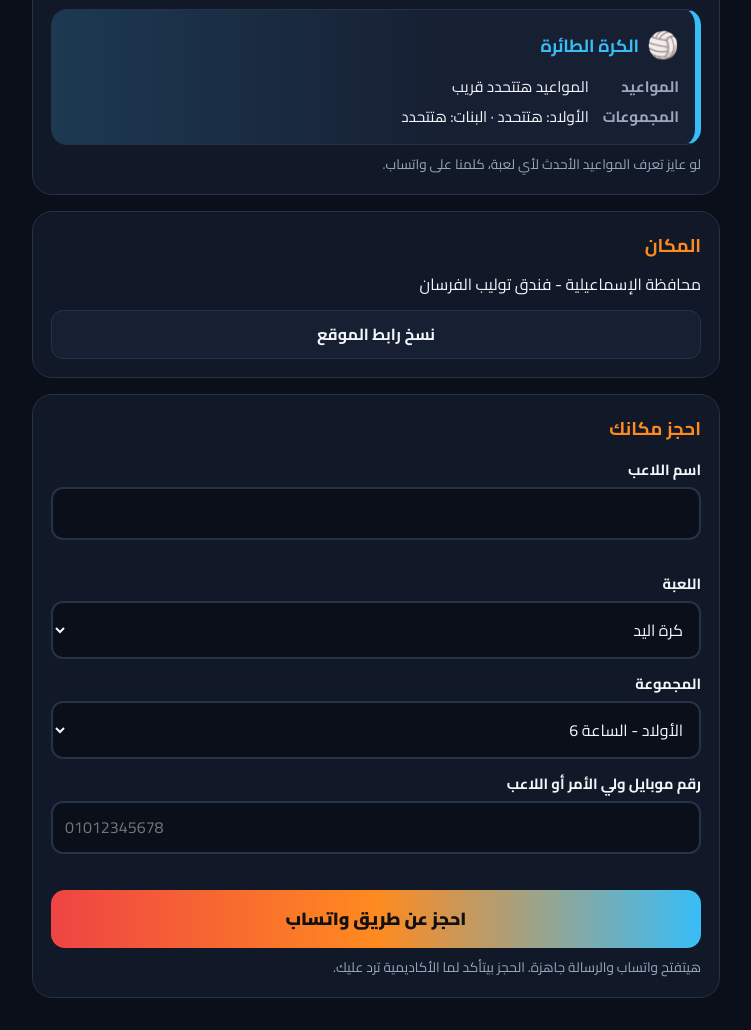
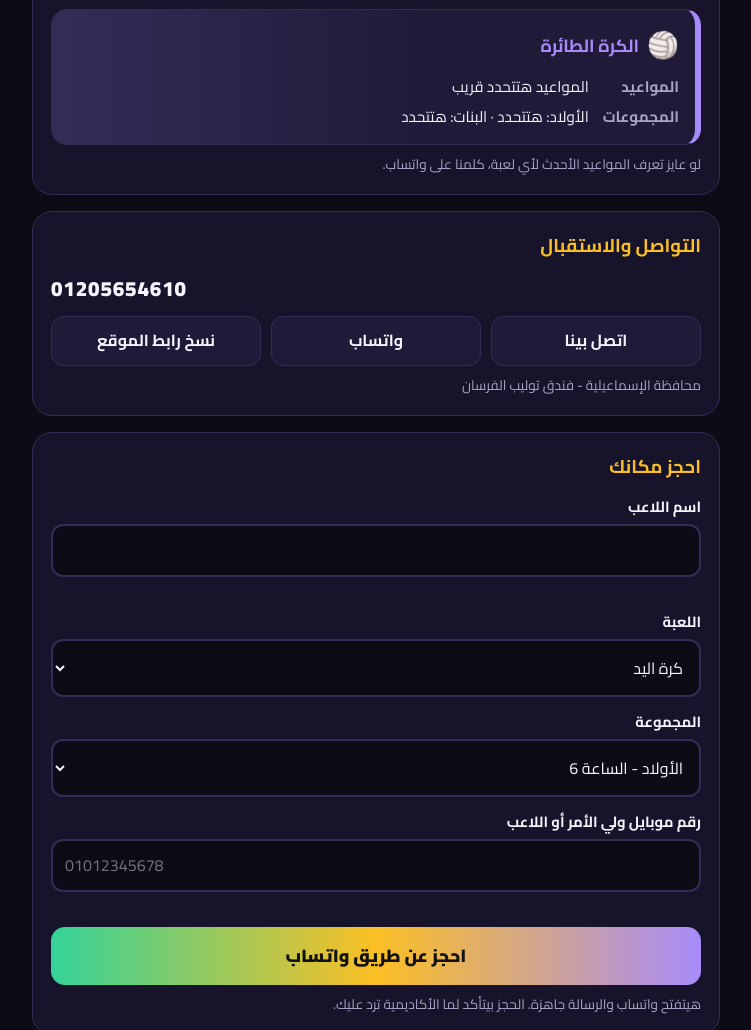
Before and after one commit to yuossif355-bit/Professional, a plain HTML site: page index.html in a window 1280 px wide. Shown: the part 746-1776 px from the top of the page, without its empty margins (264-1015 px from the left). Drawn offline with Linux system fonts and the light colour scheme.

Commit message:
New color scheme and contact number
Co-Authored-By: Claude Sonnet 5.5 <noreply@anthropic.com>
Claude-Session: https://claude.ai/code/session_01PYkPWppxGnjuVjqSMweABW

```diff
--- a/index.html
+++ b/index.html
@@ -5,22 +5,22 @@
 <meta name="viewport" content="width=device-width,initial-scale=1,viewport-fit=cover">
 <title>بروفيشنال أكاديمي | كرة يد · سلة · طائرة</title>
 <meta name="description" content="أكاديمية بروفيشنال الإسماعيلية: كرة يد، كرة سلة، وكرة طائرة للشباب والبنات. احجز مكانك الآن.">
-<meta name="theme-color" content="#0a0f1a">
+<meta name="theme-color" content="#0d0b16">
 <link rel="icon" type="image/png" sizes="192x192" href="img/icon-192.png">
 <link rel="apple-touch-icon" href="img/icon-192.png">
 <link rel="preconnect" href="https://fonts.googleapis.com">
 <link rel="preconnect" href="https://fonts.gstatic.com" crossorigin>
 <link href="https://fonts.googleapis.com/css2?family=Cairo:wght@400;600;700;900&display=swap" rel="stylesheet">
 <style>
-:root{--bg:#0a0f1a;--panel:#111827;--panel-2:#172033;--line:#263248;--text:#f3f6fb;--muted:#9aa7bd;--or:#ff8a1f;--or-2:#ffc27a;--red:#ef4444;--blue:#38bdf8;--grad:linear-gradient(90deg,#ef4444,#ff8a1f,#38bdf8)}
+:root{--bg:#0d0b16;--panel:#16132a;--panel-2:#1e1a38;--line:#322d55;--text:#f6f4ff;--muted:#a9a4c7;--or:#fbbf24;--or-2:#fde68a;--green:#34d399;--violet:#a78bfa;--grad:linear-gradient(90deg,#34d399,#fbbf24,#a78bfa)}
 *{box-sizing:border-box;margin:0;padding:0}
 body{background:var(--bg);color:var(--text);font-family:"Cairo",system-ui,sans-serif;line-height:1.7;padding-bottom:calc(28px + env(safe-area-inset-bottom,0px))}
 button,input,select{font:inherit;color:inherit}
 button,label{cursor:pointer}
 :focus-visible{outline:3px solid var(--or);outline-offset:2px}
 .wrap{max-width:720px;margin:0 auto;padding-inline:16px}
-.hero{text-align:center;padding:26px 16px 22px;background:radial-gradient(ellipse at 20% 0%,rgba(239,68,68,.25),transparent 55%),radial-gradient(ellipse at 80% 0%,rgba(56,189,248,.22),transparent 55%),radial-gradient(ellipse at 50% 0%,rgba(255,138,31,.22),transparent 60%);border-bottom:4px solid transparent;border-image:var(--grad) 1}
-.hero img{width:min(240px,64vw);height:auto;border-radius:50%;box-shadow:0 0 44px rgba(255,138,31,.4)}
+.hero{text-align:center;padding:26px 16px 22px;background:radial-gradient(ellipse at 20% 0%,rgba(52,211,153,.22),transparent 55%),radial-gradient(ellipse at 80% 0%,rgba(167,139,250,.25),transparent 55%),radial-gradient(ellipse at 50% 0%,rgba(251,191,36,.2),transparent 60%);border-bottom:4px solid transparent;border-image:var(--grad) 1}
+.hero img{width:min(240px,64vw);height:auto;border-radius:50%;box-shadow:0 0 44px rgba(251,191,36,.4)}
 h1{font-size:1.7rem;font-weight:900;margin:18px 0 4px;line-height:1.3;text-wrap:balance}
 .tag{color:var(--or-2);font-weight:700}
 .card{background:var(--panel);border:1px solid var(--line);border-radius:20px;padding:18px;margin-top:16px}
@@ -38,7 +38,7 @@ dd{min-width:0;overflow-wrap:anywhere}
 .f{display:flex;flex-direction:column;gap:5px;margin-top:12px}
 .f label{font-weight:700;font-size:.92rem}
 .f input,.f select{background:var(--bg);border:2px solid var(--line);border-radius:12px;padding:11px 12px;min-width:0;width:100%}
-.f input:focus,.f select:focus{outline:none;border-color:var(--blue)}
+.f input:focus,.f select:focus{outline:none;border-color:var(--violet)}
 .err{color:#ff7b72;font-size:.82rem;min-height:1.1em}
 .book{width:100%;margin-top:16px;background:var(--grad);color:#111;border:0;border-radius:14px;padding:14px;font-weight:900;font-size:1.1rem}
 .note{color:var(--muted);font-size:.85rem;margin-top:8px}
@@ -62,9 +62,14 @@ footer{text-align:center;color:var(--muted);font-size:.85rem;margin-top:26px}
   </section>
 
   <section class="card" aria-labelledby="c">
-    <h2 id="c">المكان</h2>
-    <p id="cAddr"></p>
-    <div class="share" style="margin-top:12px"><button type="button" id="copy">نسخ رابط الموقع</button></div>
+    <h2 id="c">التواصل والاستقبال</h2>
+    <p id="cPhone" dir="ltr" style="margin-bottom:10px;text-align:start;font-size:1.3rem;font-weight:900;letter-spacing:.04em"></p>
+    <div class="share">
+      <a id="cCall" href="#">اتصل بينا</a>
+      <a id="cWa" href="#" target="_blank" rel="noopener">واتساب</a>
+      <button type="button" id="copy">نسخ رابط الموقع</button>
+    </div>
+    <p class="note" id="cAddr"></p>
   </section>
 
   <section class="card" aria-labelledby="b">
@@ -86,16 +91,16 @@ footer{text-align:center;color:var(--muted);font-size:.85rem;margin-top:26px}
 <script>
 /* ===== عدّل هنا بس: الرقم والعنوان واللعبات والمجموعات والمواعيد ===== */
 var CONFIG = {
-  phone: "", /* رقم الاستقبال (لسه متحطش). لما تحطه، الحجز بيفتح واتساب برسالة جاهزة */
+  phone: "01205654610",
   address: "محافظة الإسماعيلية - فندق توليب الفرسان",
   sports: [
-    { id: "handball",   name: "كرة اليد",   icon: "🤾", color: "#ef4444",
+    { id: "handball",   name: "كرة اليد",   icon: "🤾", color: "#34d399",
       days: "السبت والاتنين والأربعاء",
       groups: [ {name:"الأولاد", time:"الساعة 6"}, {name:"البنات", time:"الساعة 8"} ] },
-    { id: "basketball", name: "كرة السلة",  icon: "🏀", color: "#ff8a1f",
+    { id: "basketball", name: "كرة السلة",  icon: "🏀", color: "#fbbf24",
       days: "المواعيد هتتحدد قريب",
       groups: [ {name:"الأولاد", time:"هتتحدد"}, {name:"البنات", time:"هتتحدد"} ] },
-    { id: "volleyball", name: "الكرة الطائرة", icon: "🏐", color: "#38bdf8",
+    { id: "volleyball", name: "الكرة الطائرة", icon: "🏐", color: "#a78bfa",
       days: "المواعيد هتتحدد قريب",
       groups: [ {name:"الأولاد", time:"هتتحدد"}, {name:"البنات", time:"هتتحدد"} ] }
   ]
@@ -107,6 +112,9 @@ var CONFIG = {
   var digits=CONFIG.phone.replace(/\D/g,""),intl=digits?"20"+digits.replace(/^0/,""):"";
   $("#y").textContent=new Date().getFullYear();
   $("#cAddr").textContent=CONFIG.address;
+  $("#cPhone").textContent=CONFIG.phone;
+  $("#cCall").href="tel:+"+intl;
+  $("#cWa").href="https://wa.me/"+intl;
 
   function el(tag,cls,txt){var e=document.createElement(tag);if(cls)e.className=cls;if(txt!=null)e.textContent=txt;return e}
   var box=$("#sports"),sel=$("#sport");
```
Also changed, not shown: admin/index.html (+4 -4 lines).
